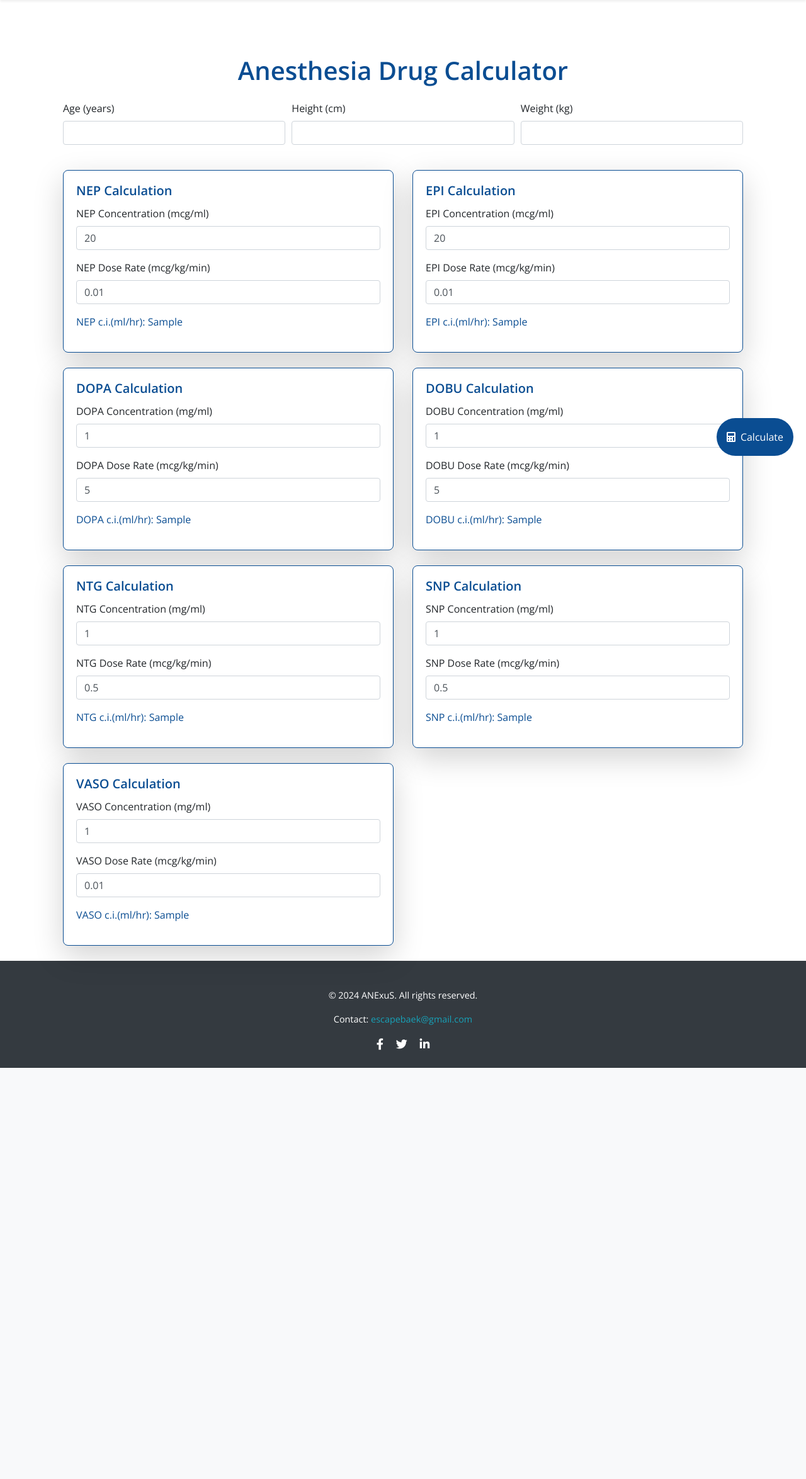
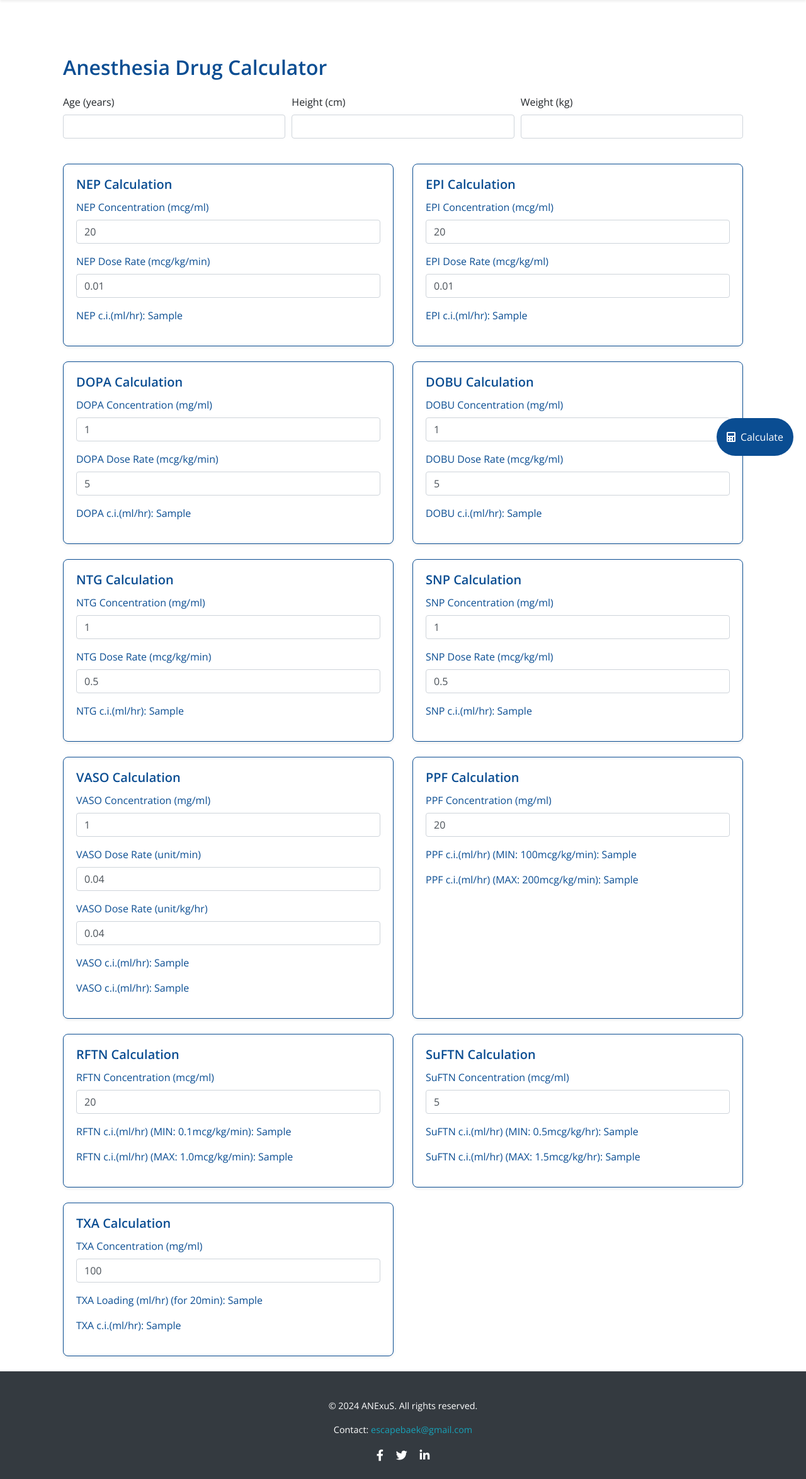
Before and after one commit to escapeBaek/anexus, a Django app: template calculator/templates/calculator/calculator.html in a window 1280 px wide. Shown: the part 56-2405 px from the top of the page at 63% size. Before the commit the page ends 1752 px from the top, so only its background shows below. Run offline with Django 5.2, Linux system fonts and the light colour scheme; the template is opened without the code that fills it: most values are stand-ins (such as "Sample title", 1, 10 or a date in 2020); some libraries are stand-ins or nearby versions.

Commit message:
drug calculator missing values fix

```diff
--- a/calculator/templates/calculator/calculator.html
+++ b/calculator/templates/calculator/calculator.html
@@ -1,7 +1,6 @@
-{% extends 'base.html' %}
-{% block page_content %}
+{% extends 'base.html' %} {% block page_content %}
 <div class="container mt-5">
-  <h1 class="text-custom mb-4 text-center" style="font-size: 2.5rem; font-weight: bold">
+  <h1 class="text-custom mb-4" style="font-size: 2rem; font-weight: bold">
     Anesthesia Drug Calculator
   </h1>
 
@@ -42,9 +41,9 @@
     <div class="row">
       <!-- NEP Calculation Card -->
       <div class="col-md-6 mb-4">
-        <div class="card h-100 shadow-lg border-custom">
-          <div class="card-body">
-            <h5 class="card-title text-custom"><strong>NEP Calculation</strong></h5>
+        <div class="card h-100 border-custom shadow-sm">
+          <div class="card-body text-custom">
+            <h5 class="card-title"><strong>NEP Calculation</strong></h5>
             <div class="form-group mb-3">
               <label for="nep_conc">NEP Concentration (mcg/ml)</label>
               <input
@@ -52,7 +51,7 @@
                 name="nep_conc"
                 id="nep_conc"
                 class="form-control"
-                value="{{ request.GET.nep_conc|default:20 }}"
+                value="20"
               />
             </div>
             <div class="form-group mb-3">
@@ -62,19 +61,19 @@
                 name="nep_dr"
                 id="nep_dr"
                 class="form-control"
-                value="{{ request.GET.nep_dr|default:0.01 }}"
+                value="0.01"
               />
             </div>
-            <p id="nep_result" class="text-custom">NEP c.i.(ml/hr): {{ nep_result }}</p>
+            <p id="nep_result">NEP c.i.(ml/hr): {{ nep_result }}</p>
           </div>
         </div>
       </div>
 
       <!-- EPI Calculation Card -->
       <div class="col-md-6 mb-4">
-        <div class="card h-100 shadow-lg border-custom">
-          <div class="card-body">
-            <h5 class="card-title text-custom"><strong>EPI Calculation</strong></h5>
+        <div class="card h-100 border-custom shadow-sm">
+          <div class="card-body text-custom">
+            <h5 class="card-title"><strong>EPI Calculation</strong></h5>
             <div class="form-group mb-3">
               <label for="epi_conc">EPI Concentration (mcg/ml)</label>
               <input
@@ -82,20 +81,20 @@
                 name="epi_conc"
                 id="epi_conc"
                 class="form-control"
-                value="{{ request.GET.epi_conc|default:20 }}"
+                value="20"
               />
             </div>
             <div class="form-group mb-3">
-              <label for="epi_dr">EPI Dose Rate (mcg/kg/min)</label>
+              <label for="epi_dr">EPI Dose Rate (mcg/kg/ml)</label>
               <input
                 type="number"
                 name="epi_dr"
                 id="epi_dr"
                 class="form-control"
-                value="{{ request.GET.epi_dr|default:0.01 }}"
+                value="0.01"
               />
             </div>
-            <p id="epi_result" class="text-custom">EPI c.i.(ml/hr): {{ epi_result }}</p>
+            <p id="epi_result">EPI c.i.(ml/hr): {{ epi_result }}</p>
           </div>
         </div>
       </div>
@@ -104,9 +103,9 @@
     <div class="row">
       <!-- DOPA Calculation Card -->
       <div class="col-md-6 mb-4">
-        <div class="card h-100 shadow-lg border-custom">
-          <div class="card-body">
-            <h5 class="card-title text-custom"><strong>DOPA Calculation</strong></h5>
+        <div class="card h-100 border-custom shadow-sm">
+          <div class="card-body text-custom">
+            <h5 class="card-title"><strong>DOPA Calculation</strong></h5>
             <div class="form-group mb-3">
               <label for="dopa_conc">DOPA Concentration (mg/ml)</label>
               <input
@@ -114,7 +113,7 @@
                 name="dopa_conc"
                 id="dopa_conc"
                 class="form-control"
-                value="{{ request.GET.dopa_conc|default:1 }}"
+                value="1"
               />
             </div>
             <div class="form-group mb-3">
@@ -124,19 +123,19 @@
                 name="dopa_dr"
                 id="dopa_dr"
                 class="form-control"
-                value="{{ request.GET.dopa_dr|default:5 }}"
+                value="5"
               />
             </div>
-            <p id="dopa_result" class="text-custom">DOPA c.i.(ml/hr): {{ dopa_result }}</p>
+            <p id="dopa_result">DOPA c.i.(ml/hr): {{ dopa_result }}</p>
           </div>
         </div>
       </div>
 
       <!-- DOBU Calculation Card -->
       <div class="col-md-6 mb-4">
-        <div class="card h-100 shadow-lg border-custom">
-          <div class="card-body">
-            <h5 class="card-title text-custom"><strong>DOBU Calculation</strong></h5>
+        <div class="card h-100 border-custom shadow-sm">
+          <div class="card-body text-custom">
+            <h5 class="card-title"><strong>DOBU Calculation</strong></h5>
             <div class="form-group mb-3">
               <label for="dobu_conc">DOBU Concentration (mg/ml)</label>
               <input
@@ -144,20 +143,20 @@
                 name="dobu_conc"
                 id="dobu_conc"
                 class="form-control"
-                value="{{ request.GET.dobu_conc|default:1 }}"
+                value="1"
               />
             </div>
             <div class="form-group mb-3">
-              <label for="dobu_dr">DOBU Dose Rate (mcg/kg/min)</label>
+              <label for="dobu_dr">DOBU Dose Rate (mcg/kg/ml)</label>
               <input
                 type="number"
                 name="dobu_dr"
                 id="dobu_dr"
                 class="form-control"
-                value="{{ request.GET.dobu_dr|default:5 }}"
+                value="5"
               />
             </div>
-            <p id="dobu_result" class="text-custom">DOBU c.i.(ml/hr): {{ dobu_result }}</p>
+            <p id="dobu_result">DOBU c.i.(ml/hr): {{ dobu_result }}</p>
           </div>
         </div>
       </div>
@@ -166,9 +165,9 @@
     <div class="row">
       <!-- NTG Calculation Card -->
       <div class="col-md-6 mb-4">
-        <div class="card h-100 shadow-lg border-custom">
-          <div class="card-body">
-            <h5 class="card-title text-custom"><strong>NTG Calculation</strong></h5>
+        <div class="card h-100 border-custom shadow-sm">
+          <div class="card-body text-custom">
+            <h5 class="card-title"><strong>NTG Calculation</strong></h5>
             <div class="form-group mb-3">
               <label for="ntg_conc">NTG Concentration (mg/ml)</label>
               <input
@@ -176,7 +175,7 @@
                 name="ntg_conc"
                 id="ntg_conc"
                 class="form-control"
-                value="{{ request.GET.ntg_conc|default:1 }}"
+                value="1"
               />
             </div>
             <div class="form-group mb-3">
@@ -186,19 +185,19 @@
                 name="ntg_dr"
                 id="ntg_dr"
                 class="form-control"
-                value="{{ request.GET.ntg_dr|default:0.5 }}"
+                value="0.5"
               />
             </div>
-            <p id="ntg_result" class="text-custom">NTG c.i.(ml/hr): {{ ntg_result }}</p>
+            <p id="ntg_result">NTG c.i.(ml/hr): {{ ntg_result }}</p>
           </div>
         </div>
       </div>
 
       <!-- SNP Calculation Card -->
       <div class="col-md-6 mb-4">
-        <div class="card h-100 shadow-lg border-custom">
-          <div class="card-body">
-            <h5 class="card-title text-custom"><strong>SNP Calculation</strong></h5>
+        <div class="card h-100 border-custom shadow-sm">
+          <div class="card-body text-custom">
+            <h5 class="card-title"><strong>SNP Calculation</strong></h5>
             <div class="form-group mb-3">
               <label for="snp_conc">SNP Concentration (mg/ml)</label>
               <input
@@ -206,20 +205,20 @@
                 name="snp_conc"
                 id="snp_conc"
                 class="form-control"
-                value="{{ request.GET.snp_conc|default:1 }}"
+                value="1"
               />
             </div>
             <div class="form-group mb-3">
-              <label for="snp_dr">SNP Dose Rate (mcg/kg/min)</label>
+              <label for="snp_dr">SNP Dose Rate (mcg/kg/ml)</label>
               <input
                 type="number"
                 name="snp_dr"
                 id="snp_dr"
                 class="form-control"
-                value="{{ request.GET.snp_dr|default:0.5 }}"
+                value="0.5"
               />
             </div>
-            <p id="snp_result" class="text-custom">SNP c.i.(ml/hr): {{ snp_result }}</p>
+            <p id="snp_result">SNP c.i.(ml/hr): {{ snp_result }}</p>
           </div>
         </div>
       </div>
@@ -228,9 +227,9 @@
     <div class="row">
       <!-- VASO Calculation Card -->
       <div class="col-md-6 mb-4">
-        <div class="card h-100 shadow-lg border-custom">
-          <div class="card-body">
-            <h5 class="card-title text-custom"><strong>VASO Calculation</strong></h5>
+        <div class="card h-100 border-custom shadow-sm">
+          <div class="card-body text-custom">
+            <h5 class="card-title"><strong>VASO Calculation</strong></h5>
             <div class="form-group mb-3">
               <label for="vaso_conc">VASO Concentration (mg/ml)</label>
               <input
@@ -238,24 +237,138 @@
                 name="vaso_conc"
                 id="vaso_conc"
                 class="form-control"
-                value="{{ request.GET.vaso_conc|default:1 }}"
+                value="1"
               />
             </div>
             <div class="form-group mb-3">
-              <label for="vaso_dr">VASO Dose Rate (mcg/kg/min)</label>
+              <label for="vaso_dr1">VASO Dose Rate (unit/min)</label>
               <input
                 type="number"
-                name="vaso_dr"
-                id="vaso_dr"
+                name="vaso_dr1"
+                id="vaso_dr1"
                 class="form-control"
-                value="{{ request.GET.vaso_dr|default:0.01 }}"
+                value="0.04"
               />
             </div>
-            <p id="vaso_result" class="text-custom">VASO c.i.(ml/hr): {{ vaso_result }}</p>
+            <div class="form-group mb-3">
+              <label for="vaso_dr2">VASO Dose Rate (unit/kg/hr)</label>
+              <input
+                type="number"
+                name="vaso_dr2"
+                id="vaso_dr2"
+                class="form-control"
+                value="0.04"
+              />
+            </div>
+            <p id="vaso_result1">VASO c.i.(ml/hr): {{ vaso_result1 }}</p>
+            <p id="vaso_result2">VASO c.i.(ml/hr): {{ vaso_result2 }}</p>
+          </div>
+        </div>
+      </div>
+
+      <!-- PPF Calculation Card -->
+      <div class="col-md-6 mb-4">
+        <div class="card h-100 border-custom shadow-sm">
+          <div class="card-body text-custom">
+            <h5 class="card-title"><strong>PPF Calculation</strong></h5>
+            <div class="form-group mb-3">
+              <label for="ppf_conc">PPF Concentration (mg/ml)</label>
+              <input
+                type="number"
+                name="ppf_conc"
+                id="ppf_conc"
+                class="form-control"
+                value="20"
+              />
+            </div>
+            <p id="ppf_result1">
+              PPF c.i.(ml/hr) (MIN: 100mcg/kg/min): {{ ppf_result1 }}
+            </p>
+            <p id="ppf_result2">
+              PPF c.i.(ml/hr) (MAX: 200mcg/kg/min): {{ ppf_result2 }}
+            </p>
           </div>
         </div>
       </div>
     </div>
+
+    <div class="row">
+      <!-- RFTN Calculation Card -->
+      <div class="col-md-6 mb-4">
+        <div class="card h-100 border-custom shadow-sm">
+          <div class="card-body text-custom">
+            <h5 class="card-title"><strong>RFTN Calculation</strong></h5>
+            <div class="form-group mb-3">
+              <label for="rftn_conc">RFTN Concentration (mcg/ml)</label>
+              <input
+                type="number"
+                name="rftn_conc"
+                id="rftn_conc"
+                class="form-control"
+                value="20"
+              />
+            </div>
+            <p id="rftn_result1">
+              RFTN c.i.(ml/hr) (MIN: 0.1mcg/kg/min): {{ rftn_result1 }}
+            </p>
+            <p id="rftn_result2">
+              RFTN c.i.(ml/hr) (MAX: 1.0mcg/kg/min): {{ rftn_result2 }}
+            </p>
+          </div>
+        </div>
+      </div>
+
+      <!-- SuFTN Calculation Card -->
+      <div class="col-md-6 mb-4">
+        <div class="card h-100 border-custom shadow-sm">
+          <div class="card-body text-custom">
+            <h5 class="card-title"><strong>SuFTN Calculation</strong></h5>
+            <div class="form-group mb-3">
+              <label for="suftn_conc">SuFTN Concentration (mcg/ml)</label>
+              <input
+                type="number"
+                name="suftn_conc"
+                id="suftn_conc"
+                class="form-control"
+                value="5"
+              />
+            </div>
+            <p id="suftn_result1">
+              SuFTN c.i.(ml/hr) (MIN: 0.5mcg/kg/hr): {{ suftn_result1 }}
+            </p>
+            <p id="suftn_result2">
+              SuFTN c.i.(ml/hr) (MAX: 1.5mcg/kg/hr): {{ suftn_result2 }}
+            </p>
+          </div>
+        </div>
+      </div>
+    </div>
+
+    <div class="row">
+      <!-- TXA Calculation Card -->
+      <div class="col-md-6 mb-4">
+        <div class="card h-100 border-custom shadow-sm">
+          <div class="card-body text-custom">
+            <h5 class="card-title"><strong>TXA Calculation</strong></h5>
+            <div class="form-group mb-3">
+              <label for="txa_conc">TXA Concentration (mg/ml)</label>
+              <input
+                type="number"
+                name="txa_conc"
+                id="txa_conc"
+                class="form-control"
+                value="100"
+              />
+            </div>
+            <p id="txa_result1">
+              TXA Loading (ml/hr) (for 20min): {{ txa_result1 }}
+            </p>
+            <p id="txa_result2">TXA c.i.(ml/hr): {{ txa_result2 }}</p>
+          </div>
+        </div>
+      </div>
+    </div>
+  </form>
 
   <button
     type="button"
@@ -284,18 +397,10 @@
     border-radius: 30px;
   }
   .card {
-    transition: transform 0.3s ease, box-shadow 0.3s ease;
     border-radius: 0.5rem;
-  }
-  .card:hover {
-    transform: translateY(-10px);
-    box-shadow: 0 10px 20px rgba(0, 0, 0, 0.2);
   }
   .card.border-custom {
     border-color: #0a4d92; /* Dark blue for card border */
   }
-  .text-custom {
-    color: #0a4d92; /* Deep blue for text */
-  }
 </style>
 {% endblock %}
```
Also changed, not shown: calculator/views.py (+36 -16 lines). Lines whose indentation alone changed are shown as unchanged.
